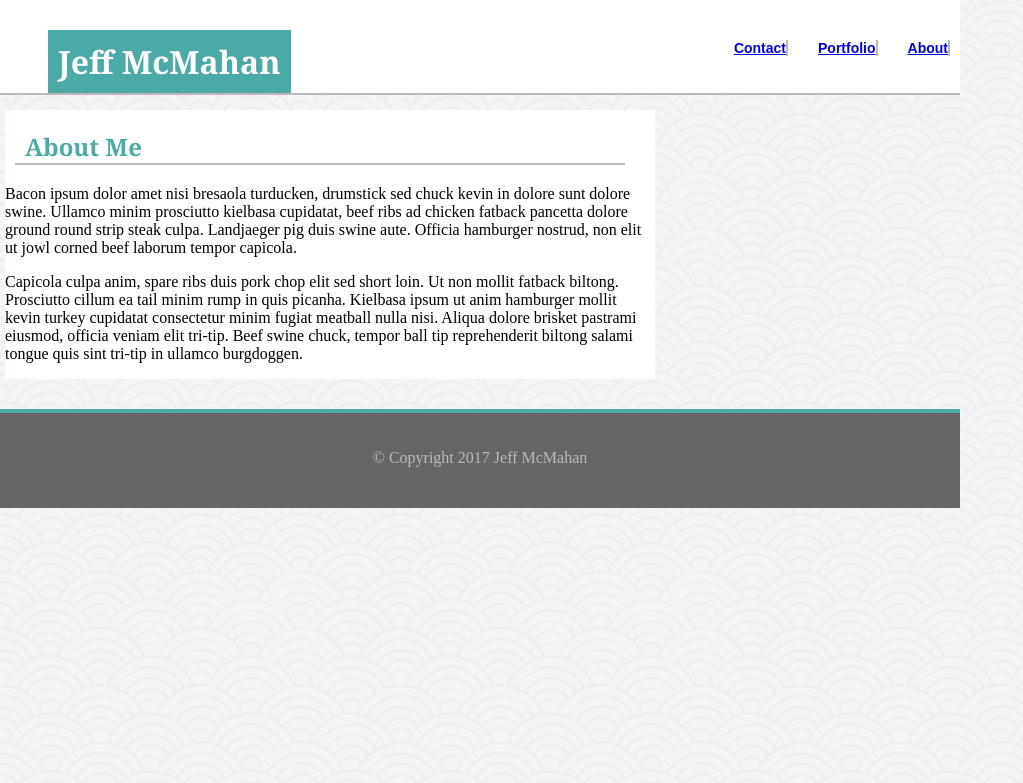
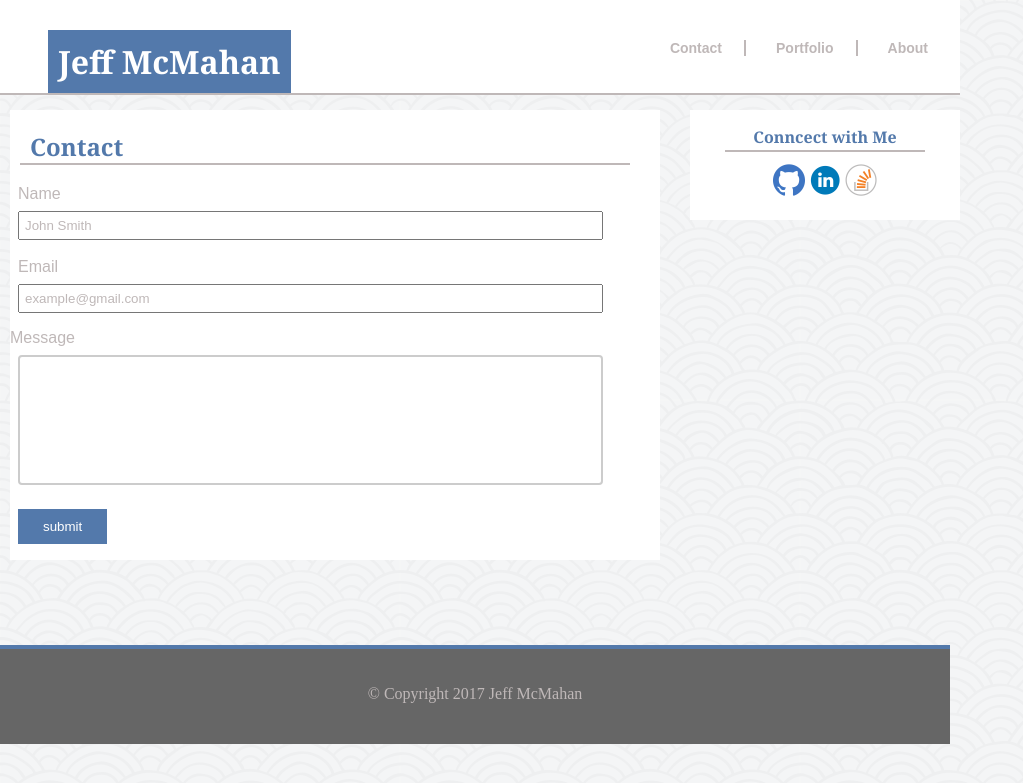
Before and after one commit to jjm552/Basic-Portfolio, a PHP site: page /contact.html in a window 1280 px wide. Shown: the top 783 px of the page, without its empty margins (0-1023 px from the left). Run offline with PHP 8.4, Linux system fonts and the light colour scheme.

Commit message:
updated index contact portfolio html and css

```diff
--- a/assets/css/style.css
+++ b/assets/css/style.css
@@ -2,17 +2,15 @@
 	background-color: #ffffff;
 	margin: 0;
 	width: 960px;
-	background: url(https://github.com/jjm552/Basic-Portfolio/blob/master/assets/images/seigaiha.png?raw=true);
+	background-image: url(../images/seigaiha.png);
 }
-
 
 header{
 	background-color: #cccccc;
-
 }
 
 h1{
-	background-color: #4aaaa5;
+	background-color: #5379ab;
 	color: #ffffff;
 	font-weight: bold;
 	float: left;
@@ -24,7 +22,7 @@
 
 h2{
 	background: white;
-	color: #4aaaa5;
+	color: #5379ab;
 	font-weight: bold;
 	width:600px;
 	padding-left: 10px;
@@ -38,22 +36,28 @@
 	float: right;
 	margin-right: 10%;
 	margin: 40px 10px 0px 20px;
+	padding-right: 10px;
 	/** padding-right: 12px; **/
-	border-right: solid #bfb8b8 2px;
+	/**border-right: solid #bfb8b8 2px;**/
 	font-family: 'Arial', 'Helvetica Neue', Helvetica, sans-serif;
 	font-size: .875em;
 }
 
-footer{
+.push{
+	clear: both;
+	height: 55px;
+}
+
+.footer{
+	position: relative;
 	clear: both;
 	background: #666666;
 	color: #bfb8b8;
 	text-align: center;
 	height: 75px;
-	width: : 950px;
-	border-top: solid #4aaaa5 4px;
+	width: 950px;
+	border-top: solid #5379ab 4px;
 	padding-top: 20px;
-
 }
 
 /**p{
@@ -71,28 +75,40 @@
 
 .contain2{
 	float: left;
-	margin: 110px 10px 30px 5px;
+	margin: 110px 10px 30px 10px;
 	background: white;
 	width: 650px;
+	height: 450px;
 }
 
 .contain3{
+	position: relative;
 	float: right;
-	margin: 110px 2% 0 0;
+	margin: 110px 0 0 0;
+	width: 270px;
+	height: 110px;
+	background: white;
+}
+
+.contain3a{
+	position: absolute;
+	float: right;
+	margin: 110px 0 0 725px;
 	text-align: center;
-	width: 270px;
+	width: 200px;
 	height: 40px;
 	background: white;
-	color: #4aaaa5;
+	color: #5379ab;
 	font-weight: bold;
 	font-family: 'Georgia', Times, Times New Roman, serif;
 	border-bottom: solid #bfb8b8 2px;
+}
 
-}
-.contain4{
+.contain3b{
+	position: absolute;
 	float: right;
-	margin: 0px 2% 0 0;
-	padding: 10px 0 10px 0;
+	margin: 154px 0 0 690px;
+	padding: 10px 0 14px 0;
 	text-align: center;
 	width: 270px;
 	background: white;
@@ -105,8 +121,9 @@
 	width: 650px;
 }
 
-.ai{
-	margin-left: 10px;
+.about_image{
+	float: left;
+	margin: 0 10px 10px 0;
 	padding-left: 20px;
 }
 
@@ -116,3 +133,40 @@
 	margin-right: 10px;
 	padding-right: 2px;
 }
+
+form{
+	font-family: 'Arial', 'Helvetica Neue', Helvetica, sans-serif;
+	color: #bfb8b8;
+}
+
+input[type=text] {
+    width: 90%;
+    padding: 5px 5px;
+    margin: 8px 0 0 8px;
+    box-sizing: border-box;
+    color: #bfb8b8;
+}
+
+textarea {
+    width: 90%;
+    height: 130px;
+    padding: 12px 20px;
+    margin: 8px 0 0 8px;
+    box-sizing: border-box;
+    border: 2px solid #ccc;
+    border-radius: 4px;
+    background-color: white;
+    color: #bfb8b8;
+    font-size: 16px;
+    resize: none;
+}
+
+input[type=submit] {
+    background-color: #5379ab;
+    border: none;
+    color: white;
+    padding: 10px 25px;
+    text-decoration: none;
+    margin: 4px 2px 0 8px;
+    cursor: pointer;
+}
--- a/contact.html
+++ b/contact.html
@@ -10,25 +10,48 @@
 	<header>
 		<div class="contain1">
 			<h1>Jeff McMahan</h1>
-			<h3><a href="index.html">About</a></h3>
-			<h3><a href="portfolio.html">Portfolio</a></h3>
-			<h3><a href="contact.html">Contact</a></h3>
+			<h3><a href="index.html" class="link">About</a></h3>
+			<h3 style="border-right: solid #bfb8b8 2px;"><a href="portfolio.html" class="link">Portfolio</a></h3>
+			<h3 style="border-right: solid #bfb8b8 2px;"><a href="contact.html" class="link">Contact</a></h3>
 		</div>
 	</header>
 
 	<div class="contain2">
-		<section id="about">
-			<h2>About Me</h2>
-			<p>
-				Bacon ipsum dolor amet nisi bresaola turducken, drumstick sed chuck kevin in dolore sunt dolore swine. Ullamco minim prosciutto kielbasa cupidatat, beef ribs ad chicken fatback pancetta dolore ground round strip steak culpa. Landjaeger pig duis swine aute. Officia hamburger nostrud, non elit ut jowl corned beef laborum tempor capicola.
+		<h2>Contact</h2>
+		<form>
+			<label for="name" style="margin-left: 8px">Name</label><br>
+			<input type="text" id="name" name="name" value="John Smith"><br><br>
+			<label for="email" style="margin-left: 8px">Email</label><br>
+			<input type="text" id="email" name="email" value="example@gmail.com"><br>
+			<p>Message
+			<textarea></textarea>
 			</p>
-			<p>
-				Capicola culpa anim, spare ribs duis pork chop elit sed short loin. Ut non mollit fatback biltong. Prosciutto cillum ea tail minim rump in quis picanha. Kielbasa ipsum ut anim hamburger mollit kevin turkey cupidatat consectetur minim fugiat meatball nulla nisi. Aliqua dolore brisket pastrami eiusmod, officia veniam elit tri-tip. Beef swine chuck, tempor ball tip reprehenderit biltong salami tongue quis sint tri-tip in ullamco burgdoggen.
-			</p>
-		</section>
+			<input type="submit" value="submit">
+		</form>
 	</div>
 
+	<div>
+		<div class="contain3">
+			<a></a>
+		</div>
+		<div class="contain3a">
+			<section id="connect">
+				<p>Conncect with Me</p>
+			</section>
+		</div>
+
+		<div class="contain3b">
+			<section id="social">
+				<a href="http://www.github.com/jjm552" target="_blank"><img src="assets/images/1484536668_Github.png" alt="Jeff McMahan Github" width=32 height=32></a>
+
+				<a href="https://www.linkedin.com/in/jeff-mcmahan-5460b51b" target="_blank"><img src="assets/images/1484536698_linkedin_circle_color.png" alt="Jeff McMahan Linkedin" width=32 height=32></a>
+
+				<a href="http://stackoverflow.com/users/7212028/jeff-mcmahan" target="_blank"><img src="assets/images/1484536737_stackoverflow.png" alt="Jeff McMahan Stack Overflow" width=32 height=32></a>
+			</section>
+		</div>
+	</div>
 	<footer>
+		<div class="push"></div>
 		<div class="footer">
 			<p>
 			© Copyright 2017 Jeff McMahan
```
Also changed, not shown: index.html (+15 -13 lines), portfolio.html (+26 -12 lines).
